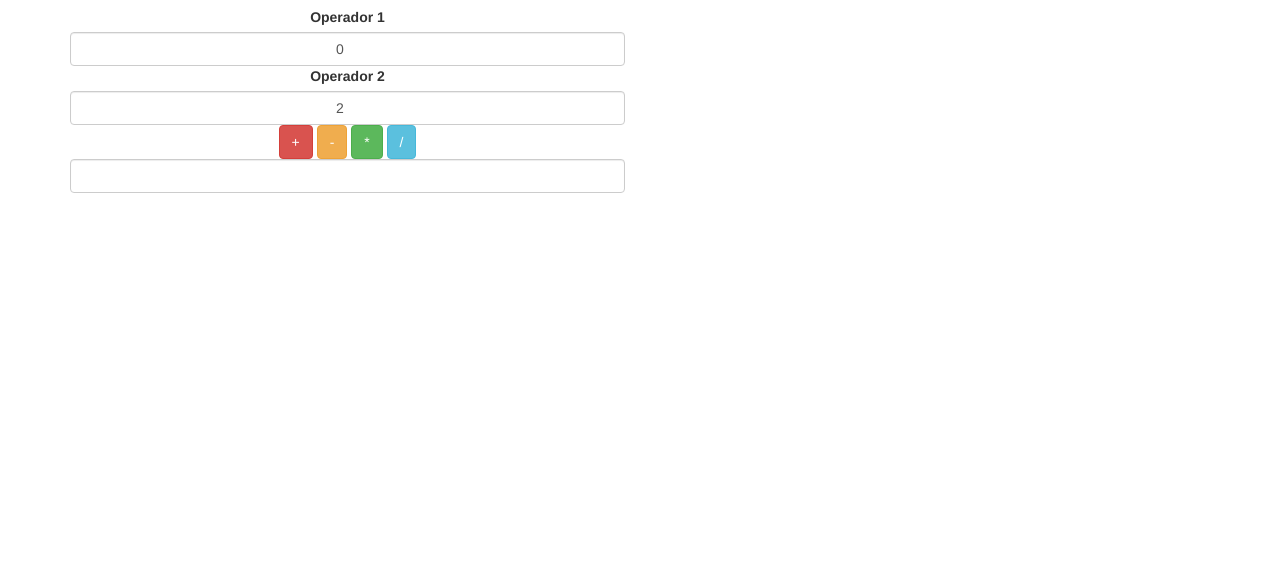
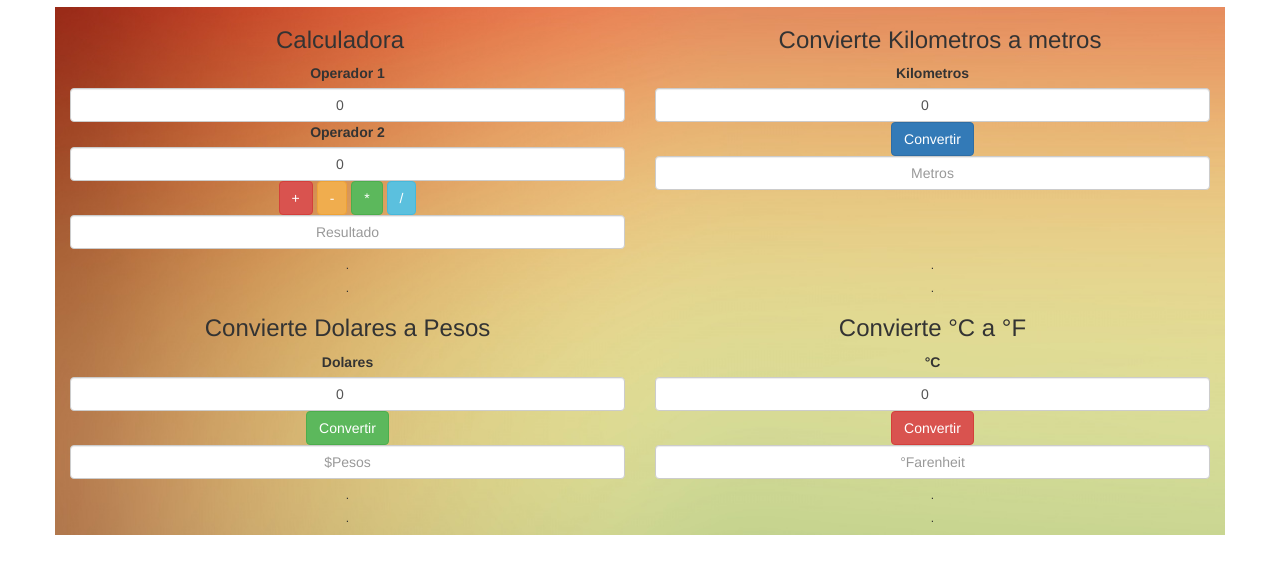
Before and after one commit to yazminsalcedo/ProgramacionWeb2015, a plain HTML site: page Practica4/prac4.html in a window 1280 px wide. Shown: the part 63-636 px from the top of the page. Drawn offline with Linux system fonts and the light colour scheme.

Commit message:
agrego mas cosas

```diff
--- a/Practica4/css/miestilo.css
+++ b/Practica4/css/miestilo.css
@@ -1,3 +1,3 @@
 .container{
-	background-image: url("../img/estrellas.jpg");
+	background-image: url("../img/vintage.jpg");
 }
--- a/Practica4/prac4.html
+++ b/Practica4/prac4.html
@@ -12,25 +12,47 @@
     </style>-->
     <!-- Bootstrap -->
     <link href="css/bootstrap.min.css" rel="stylesheet">
-    <!--<link rel="stylesheet" type="text/css" href="css/miestilo.css">-->
+    <link rel="stylesheet" type="text/css" href="css/miestilo.css">
 
 
     <!--todo lo que tenga esta etiqueta es codigo java script-->
     <!--los comentarios en JavaScript son con //-->
     <script type="text/javascript">
-    	//alert('Hola mundo');
-    	//en JavaScript hace operaciones sin importar el tipo.
+    	//alert('Hola mndo');
+    	/* comentarios */
 
     	function calcula(operacion){
-    		var operador1 = document.calc.operador1.value;//a traves de la propiedad name
-    		var operador2 = document.getElementById("operador2").value;//a traves de su id
-    		alert(operador1);
-    		alert(operador2);
-    		var result= eval(operador1+ operacion + operador2);
-    		document.calc.Resultado.value= result;
-
+    		var operador1 = document.calc.operador1.value;
+    		var operador2 = document.getElementById("operador2").value;
+    		//alert(operador1);
+    		//alert(operador2);
+    		var result = eval(operador1 + operacion +operador2  );
+    		document.calc.resultado.value = result;
     	}
 
+    	function convierte()
+    	{
+    		var km = document.conv.Kilometros.value;
+    		//alert(km);
+    		var result2 = eval(km*1000);
+    		document.conv.resultado2.value=result2;
+    	}
+
+    	function cambia()
+    	{
+    		var dolares = document.camb.Dolares.value;
+    		//alert(dolares);
+    		var result3 = eval(dolares*15.002);
+    		document.camb.resultado3.value=result3;
+    	}
+
+    	function encuentra()
+    	{
+    		var grados = document.conversion.centigrados.value;
+    		//alert(grados);
+    		var result4 = eval((grados*1.8)+32);
+    		document.conversion.resultado4.value=result4;
+    	}
 
     </script>
 
@@ -40,6 +62,19 @@
 
     <div class="container text-center">
     	<div class="row">
+
+    		<div class="row">
+    			<div class="col-md-6">
+    				<h1></h1>
+    				<h3>Calculadora</h3>
+    			</div>
+
+    			<div class="col-md-6">
+    				<h1></h1>
+    				<h3>Convierte Kilometros a metros</h3>
+    			</div>
+    		</div>
+<!--========================================================================================================================-->
     		<div class="col-md-6">
     			<form name="calc">
     				<label for = 'operador1'>Operador 1</label>
@@ -51,38 +86,147 @@
 
     				<label for = 'operador2'>Operador 2</label>
     				<input type="number"
-    						value="2"
+    						value="0"
     						name="operador2"
     						id="operador2"
     						class="form-control text-center">
 
-    				<input type="button" value=" + "
+    				<input type="button"
+    						value=" + "
     						onclick="calcula('+')"
     						class="btn btn-danger">
 
     				<input type="button"
     						value=" - "
+    						onclick="calcula('-')"
     						class="btn btn-warning">
 
     				<input type="button"
     						value=" * "
+    						onclick="calcula('*')"
     						class="btn btn-success">
 
     				<input type="button"
     						value=" / "
+    						onclick="calcula('/')"
     						class="btn btn-info">
 
 
-    				<input type="text" value=" "
-    						name= "Resultado"
+    				<input type="text"
+    						value=""
+    						name="resultado"
     						placeholder="Resultado"
-    						class="form-control text-center" >
+    						class="form-control text-center">
     			</form>
     		</div>
-    		<div class="">
+<!--============================================================================================================-->
+				<div class="col-md-6">
+    				<form name="conv">
+    					<label for = 'Kilometros'>Kilometros</label>
+    					<input type="number"
+    							value="0"
+    							name="Kilometros"
+    							id="Kilometros"
+    							class="form-control text-center">
+
+    					<input type="button"
+    							value=" Convertir "
+    							onclick="convierte()"
+    							class="btn btn-primary">
+
+    					<input type="text"
+    							value=""
+    							name="resultado2"
+    							placeholder="Metros"
+    							class="form-control text-center">
+    				</form>
+    			</div>
+    	</div>
+
+<!--=========================================================================================-->
+
+    	<div class="row">
+    		<div class="col-md-6">
+    			<h6>.</h6>
+    			<h6>.</h6>
+
+    			<h3>Convierte Dolares a Pesos</h3>
+    		</div>
+
+    		<div class="col-md-6">
+    			<h6>.</h6>
+    			<h6>.</h6>
+
+    			<h3>Convierte °C a °F</h3>
 
     		</div>
     	</div>
+<!--=========================================================================================-->
+			<div class="row">
+				<div class="col-md-6">
+    				<form name="camb">
+    					<label for = 'Dolares'>Dolares</label>
+    					<input type="number"
+    							value="0"
+    							name="Dolares"
+    							id="Dolares"
+    							class="form-control text-center">
+
+    					<input type="button"
+    							value=" Convertir "
+    							onclick="cambia()"
+    							class="btn btn-success">
+
+    					<input type="text"
+    							value=""
+    							name="resultado3"
+    							placeholder="$Pesos"
+    							class="form-control text-center">
+    				</form>
+    			</div>
+
+<!--=========================================================================================================-->
+				<div class="col-md-6">
+    				<form name="conversion">
+    					<label for = 'centigrados'>°C</label>
+    					<input type="number"
+    							value="0"
+    							name="centigrados"
+    							id="centigrados"
+    							class="form-control text-center">
+
+    					<input type="button"
+    							value=" Convertir "
+    							onclick="encuentra()"
+    							class="btn btn-danger">
+
+    					<input type="text"
+    							value=""
+    							name="resultado4"
+    							placeholder="°Farenheit"
+    							class="form-control text-center">
+    				</form>
+
+    			</div>
+    		</div>
+
+    	<div class="row">
+    		<div class="col-md-6">
+    			<h6>.</h6>
+    			<h6>.</h6>
+
+
+    		</div>
+
+    		<div class="col-md-6">
+    			<h6>.</h6>
+    			<h6>.</h6>
+
+
+
+    		</div>
+    	</div>
+
     </div>
 
     <!-- <script src="https://ajax.googleapis.com/ajax/libs/jquery/1.11.2/jquery.min.js"></script>	-->
```
Also changed, not shown: Practica4/img/vintage.jpg (added).
